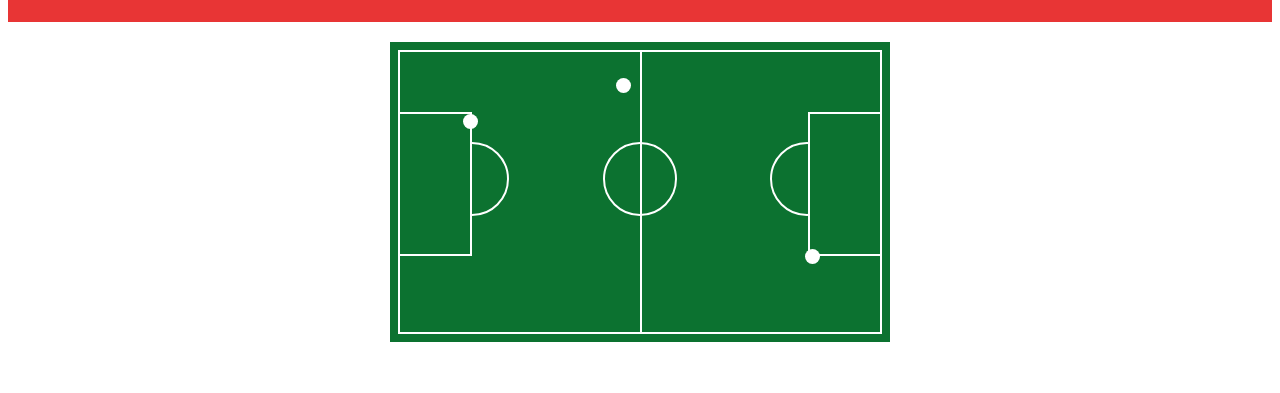
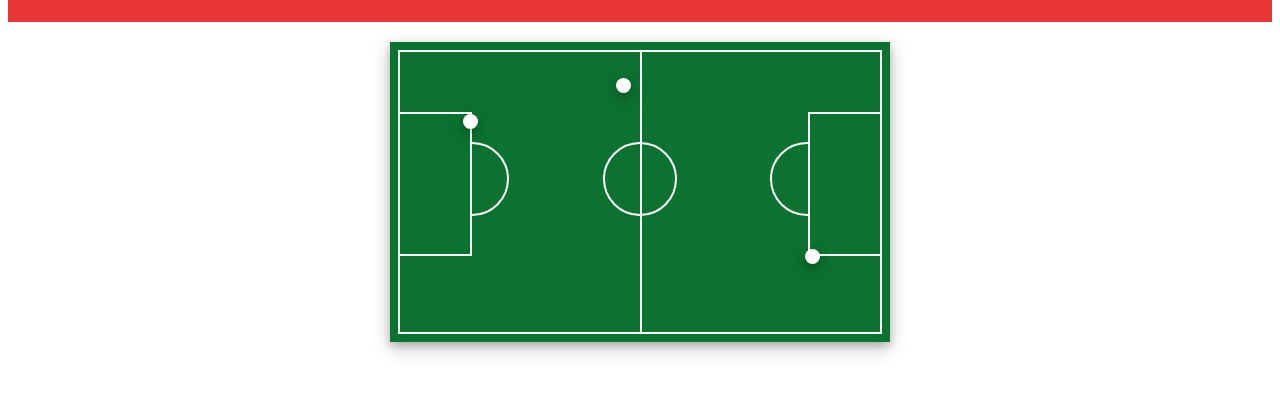
Before and after one commit to karyvdj/Ejercicio-Position-Cancha, a plain HTML site: page index.html in a window 1280 px wide. Shown: the part 91-484 px from the top of the page. Drawn offline with Linux system fonts and the light colour scheme.

Commit message:
Aplicando box-shadow

```diff
--- a/assets/css/main.css
+++ b/assets/css/main.css
@@ -14,6 +14,7 @@ h1{
   position: relative;
   margin: 0 auto;
   margin-top: 20px;
+  box-shadow: 0 4px 8px 0 rgba(0, 0, 0, 0.2), 0 6px 20px 0 rgba(0, 0, 0, 0.2);
 }
 #futbol *{
   position: absolute;
@@ -61,6 +62,7 @@ h1{
   height: 15px;
   background: white;
   border-radius: 50%;
+  box-shadow: 0 4px 8px 0 rgba(0, 0, 0, 0.2), 0 6px 20px 0 rgba(0, 0, 0, 0.19);
 }
 #balonDer{
   left: 63px;
```
